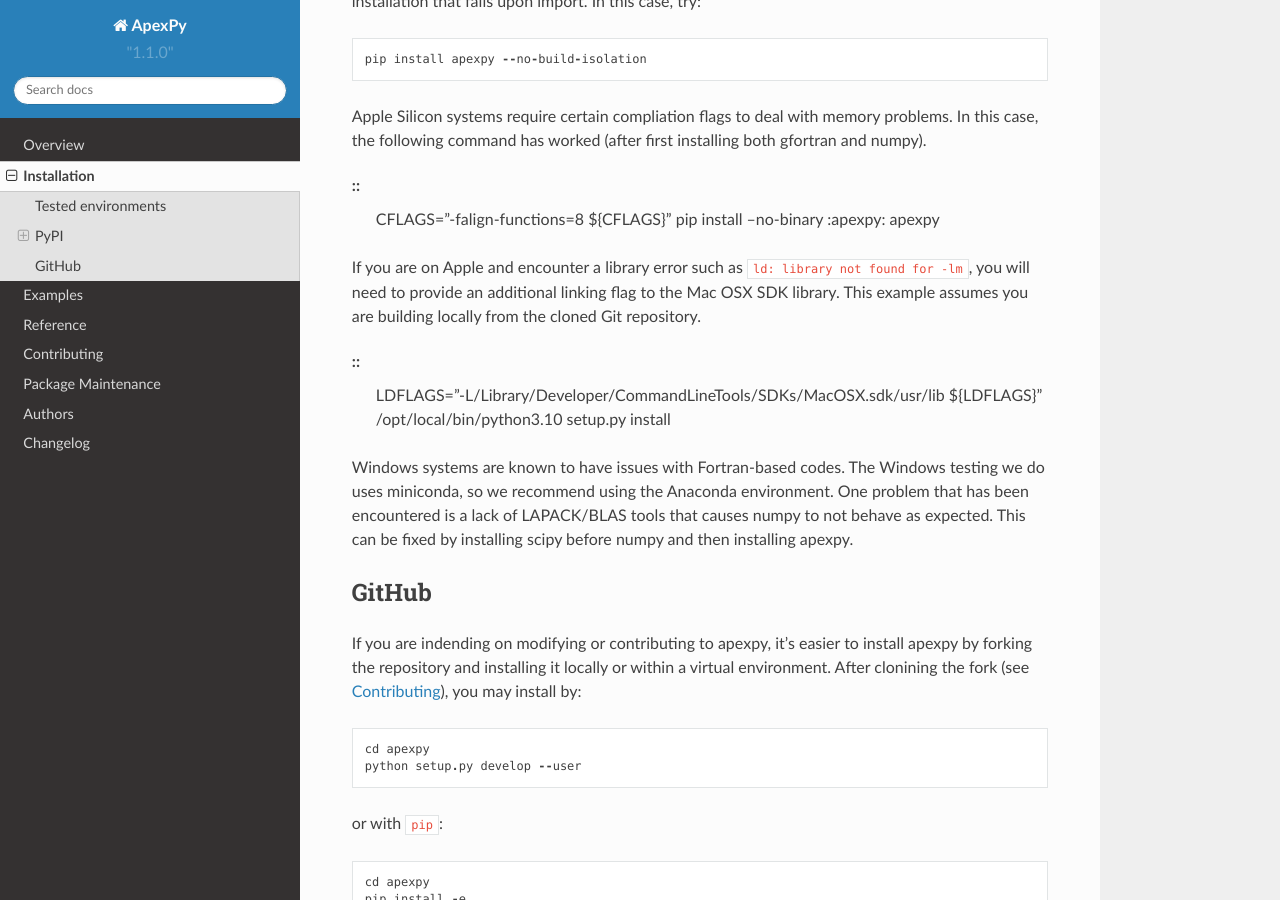
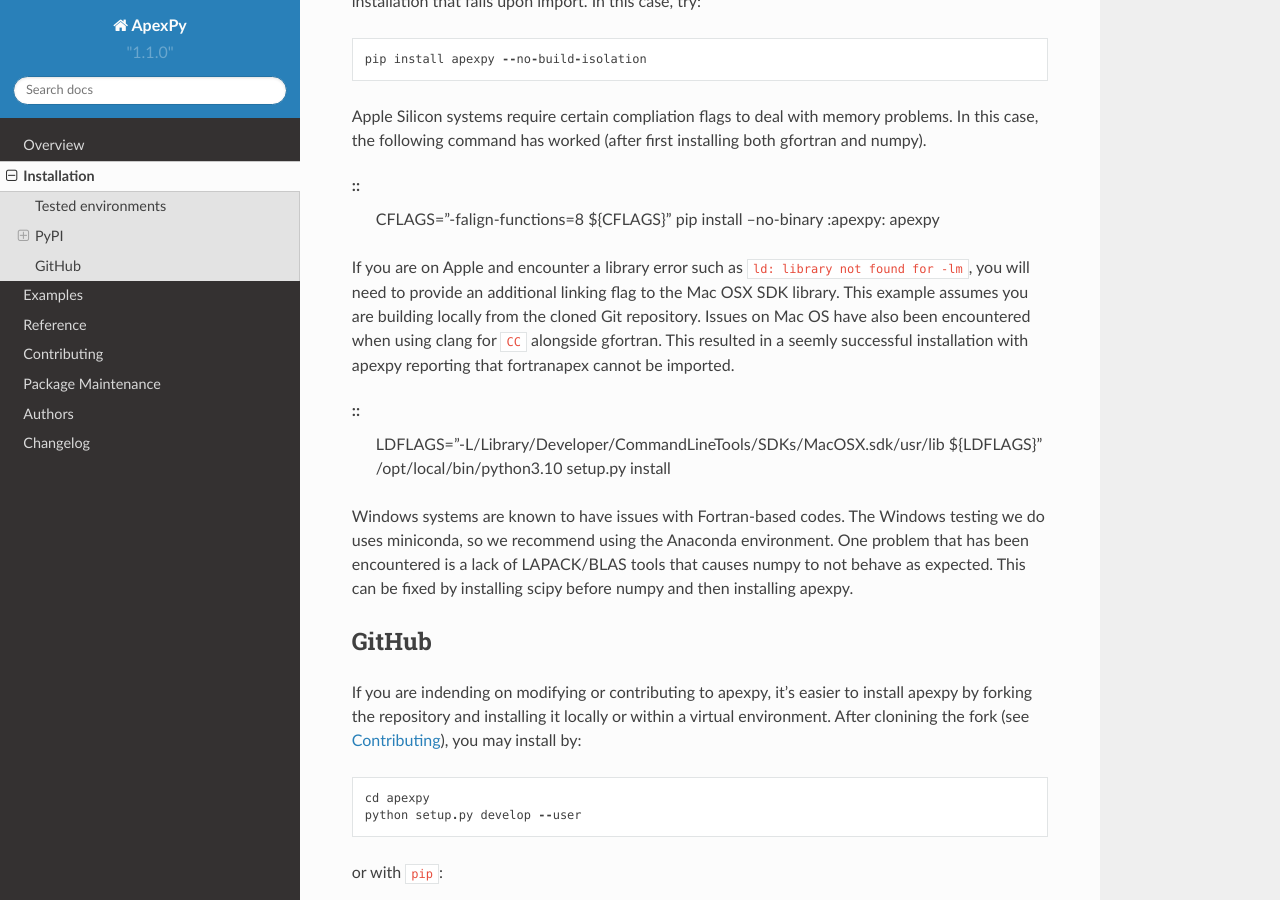
Before and after one commit to aburrell/apexpy, a Sphinx documentation site: the page built from docs/installation.rst, in a window 1280 px wide and 900 px high, scrolled down 1211 px. Built offline with Sphinx 7.4.7 and the Read the Docs theme 2.0.0, drawn with Linux system fonts in a browser that asks for light colours.

Commit message:
DOC: added Mac installation advice
Added installation advice for Mac, noting that clang used together with gfortran could cause the installation to fail.

```diff
--- a/docs/installation.rst
+++ b/docs/installation.rst
@@ -75,7 +75,10 @@
 If you are on Apple and encounter a library error such as
 ``ld: library not found for -lm``, you will need to provide an additional
 linking flag to the Mac OSX SDK library.  This example assumes you are building
-locally from the cloned Git repository.
+locally from the cloned Git repository.  Issues on Mac OS have also been
+encountered when using clang for ``CC`` alongside gfortran.  This resulted in a
+seemly successful installation with apexpy reporting that fortranapex cannot be
+imported.
 
 ::
    LDFLAGS="-L/Library/Developer/CommandLineTools/SDKs/MacOSX.sdk/usr/lib ${LDFLAGS}" /opt/local/bin/python3.10 setup.py install
```
